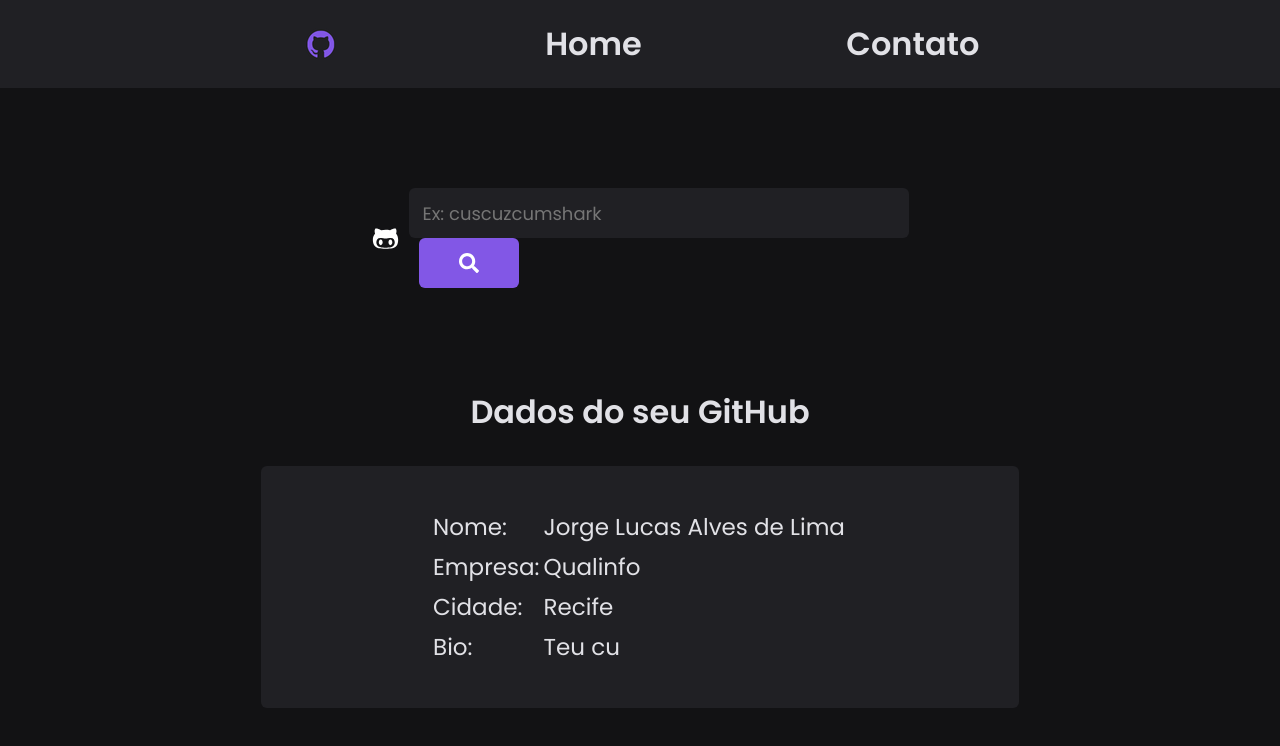
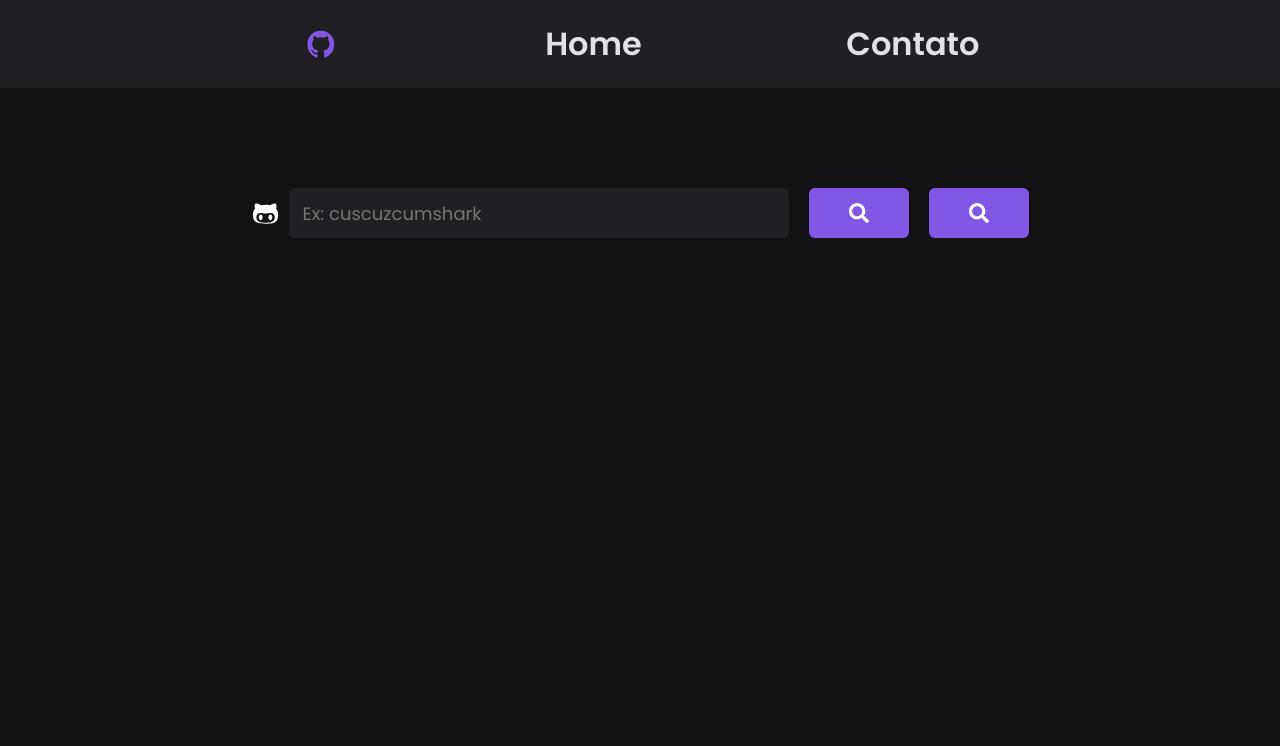
Before and after one commit to jorgelucasalima/yourgit, a React (Create React App) app: page / in a window 1280 px wide. Shown: the top 746 px of the page. Built offline with nearby package versions, Linux system fonts and the light colour scheme.

Commit message:
inclui dados na tela depois da busca

```diff
--- a/src/App.jsx
+++ b/src/App.jsx
@@ -1,4 +1,3 @@
-import DadosGitHub from "./components/DadosGitHub";
 import Header from "./components/Header";
 import PesquisarGit from "./components/PesquisarGit";
 import { EstiloGlobal } from "./Styles/global";
@@ -9,7 +8,6 @@
     <>
       <Header/>
       <PesquisarGit />
-      <DadosGitHub />
       <EstiloGlobal/>
     </>
 
--- a/src/components/DadosGitHub/index.jsx
+++ /dev/null
@@ -1,29 +0,0 @@
-import { Container } from "./styles";
-
-export default function DadosGitHub() {
-
-  return (
-    <Container>
-      <h1>Dados do seu GitHub</h1>
-      <table>
-        <tr>
-          <td>Nome: </td>
-          <tr>Jorge Lucas Alves de Lima</tr>
-        </tr>
-        <tr>
-          <td>Empresa:</td>
-          <tr>Qualinfo</tr>
-        </tr>
-        <tr>
-          <td>Cidade:</td>
-          <tr>Recife</tr>
-        </tr>
-        <tr>
-          <td>Bio:</td>
-          <tr>Teu cu</tr>
-        </tr>
-      </table>
-    </Container>
-  )
-
-}
--- a/src/components/DadosGitHub/styles.js
+++ /dev/null
@@ -1,35 +0,0 @@
-import styled from "styled-components";
-
-export const Container = styled.div`
-  display: flex;
-  flex-direction: column;
-  align-items: center;
-  justify-content: center;
-
-  table {
-
-    padding: 40px 170px;
-    margin: 30px;
-
-    background: #202024;
-    border-radius: 6px;
-    border: none;
-
-  }
-
-  td {
-    color: var(--cor-fonte);
-    font-size: larger;
-
-
-    text-align: left;
-    justify-content: space-between;
-  }
-
-  tr {
-    color: var(--cor-fonte);
-    font-size: larger;
-  }
-
-
-`
--- a/src/components/PesquisarGit/index.jsx
+++ b/src/components/PesquisarGit/index.jsx
@@ -1,24 +1,48 @@
 import { useState } from 'react'
-
+import api from '../../services/api'
 
 import {Container} from './styles'
 import { FaSearch, FaGithubAlt } from 'react-icons/fa'
 
 
 
+export default function PesquisarGit() {
 
 
-export default function PesquisarGit() {
+  //XXXXXXXXXXXXXX STATES
 
   const [seuGit, setSeuGit] = useState('')
+  const [dadosGit, setDadosGit] = useState([])
 
-  //função para consultar o git
-  function consultarGit(e){
+
+  // XXXXXXXXXXXXX  FUNÇÕES
+
+
+  //------ função para consultar o git - assincrona para esperar a resposta da api do github
+
+  async function consultarGitSubmit(e){
     e.preventDefault()
-    console.log(seuGit)
+
+    const response = await api.get(`/users/${seuGit}`)
+
+  //------ array para inclusão de dados
+    const dados = {
+      foto: response.data.avatar_url,
+      nome: response.data.name,
+      linkgit: response.data.html_url,
+      empresa: response.data.company,
+      cidade: response.data.location,
+      link: response.data.blog,
+      bio: response.data.bio,
+    }
+
+    setDadosGit([...dadosGit, dados])
+    setSeuGit('')
+
   }
 
-  //função para mudar o git
+
+  //------ função para mudar o git
   function mudarGit(e) {
     setSeuGit(e.target.value)
   }
@@ -28,7 +52,7 @@
     <Container>
       <FaGithubAlt size={27} color='#FFFFFF'/>
 
-      <form onSubmit={consultarGit}>
+      <form onSubmit={consultarGitSubmit}>
         <input
           type="text"
           placeholder='Ex: cuscuzcumshark'
@@ -41,9 +65,38 @@
         >
           <FaSearch size={20} color="#FFFFFF"/>
         </button>
+
+        <button
+          type='submit'
+        >
+          <FaSearch size={20} color="#FFFFFF"/>
+        </button>
+
       </form>
+
+
+      {dadosGit.map(dado => (
+        <li>
+          <img src={dado.foto} alt="" />
+          <h3>Nome: {dado.nome}</h3>
+          <link rel="stylesheet" href={dado.linkgit} />
+          <p>Empresa: {dado.empresa}</p>
+          <p>Cidade: {dado.cidade}</p>
+          <p>Blog: {dado.link}</p>
+          <p>Bio: {dado.bio}</p>
+        </li>
+
+      ))}
+
+
+
+
+
+
+
     </Container>
+
+
+
   )
 }
-
-//estilizar o form
--- a/src/components/PesquisarGit/styles.js
+++ b/src/components/PesquisarGit/styles.js
@@ -7,6 +7,10 @@
   display: flex;
   align-items: center;
   justify-content: center;
+
+  form {
+    display: flex;
+  }
 
 
   input {
--- a/src/service/api.js
+++ b/src/services/api.js
@@ -1,7 +1,7 @@
 import axios from "axios";
 
 const api = axios.create({
-  baseURL: "https://api.github.com/users/",
+  baseURL: "https://api.github.com",
 })
 
 export default api;
```
Also changed, not shown: src/pages/Contato/index.jsx (deleted), src/pages/Contato/styles.js (deleted).
